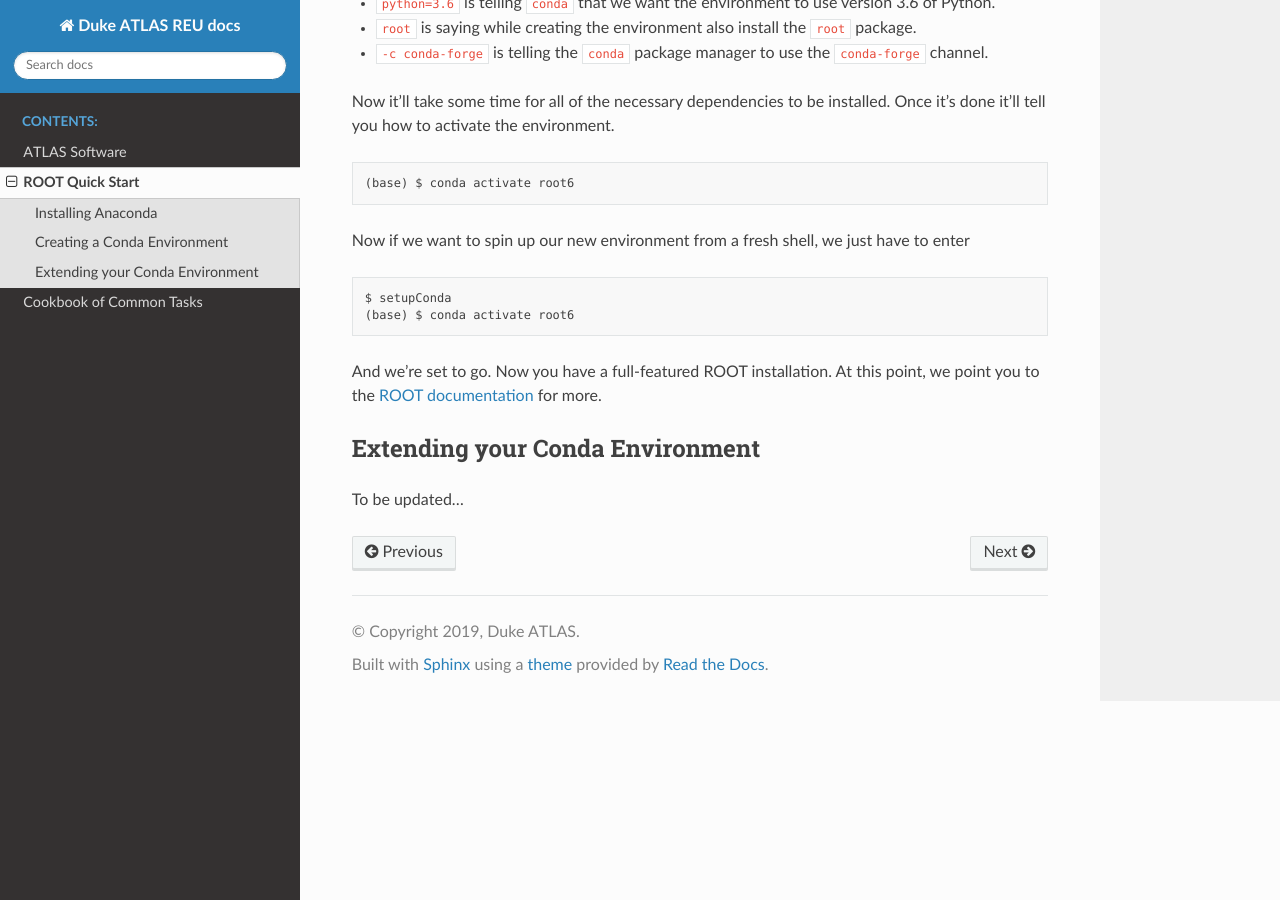
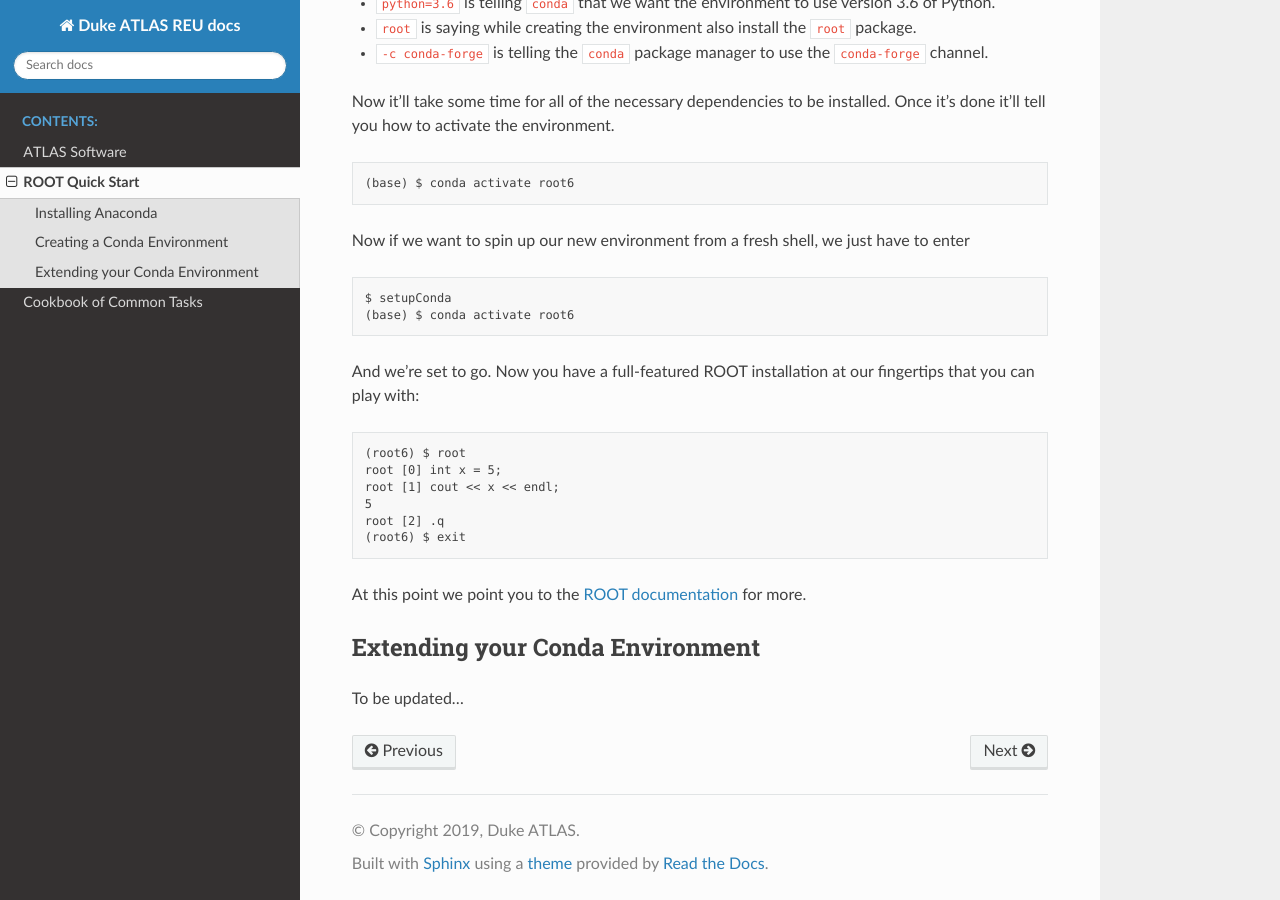
Before and after one commit to escambron/hep101-docs, a Sphinx documentation site: the page built from docs/root.rst, in a window 1280 px wide and 900 px high, scrolled down 2220 px. Built offline with Sphinx 7.4.7 and the Read the Docs theme 2.0.0, drawn with Linux system fonts in a browser that asks for light colours.

Commit message:
root stuff

```diff
--- a/docs/root.rst
+++ b/docs/root.rst
@@ -140,8 +140,19 @@ Now if we want to spin up our new environment from a fresh shell, we just have t
    $ setupConda
    (base) $ conda activate root6
 
-And we're set to go. Now you have a full-featured ROOT
-installation. At this point, we point you to the `ROOT documentation
+And we're set to go. Now you have a full-featured ROOT installation at
+our fingertips that you can play with:
+
+.. code-block::
+
+   (root6) $ root
+   root [0] int x = 5;
+   root [1] cout << x << endl;
+   5
+   root [2] .q
+   (root6) $ exit
+
+At this point we point you to the `ROOT documentation
 <https://root.cern/documentation>`_ for more.
 
 Extending your Conda Environment
```
